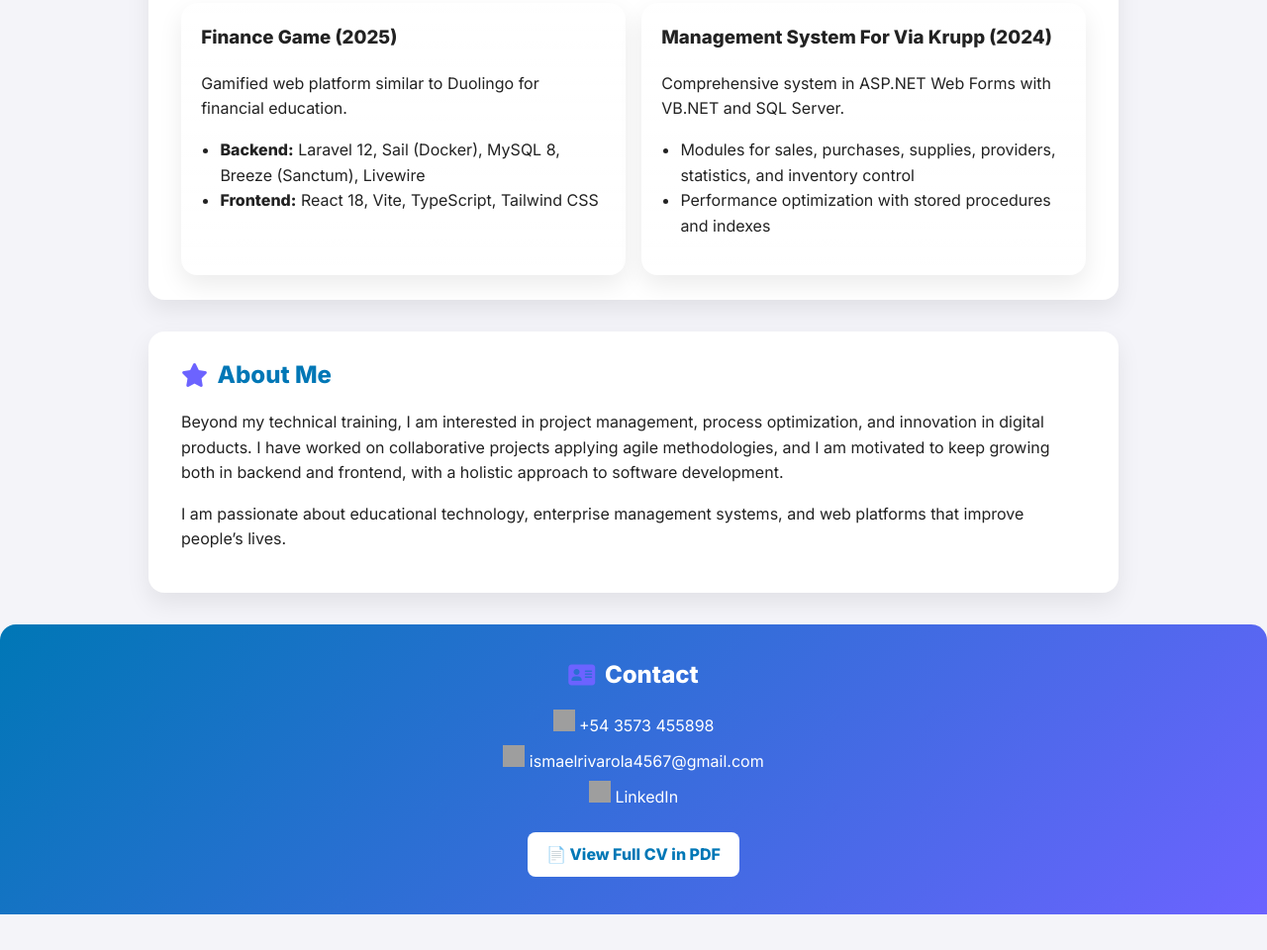
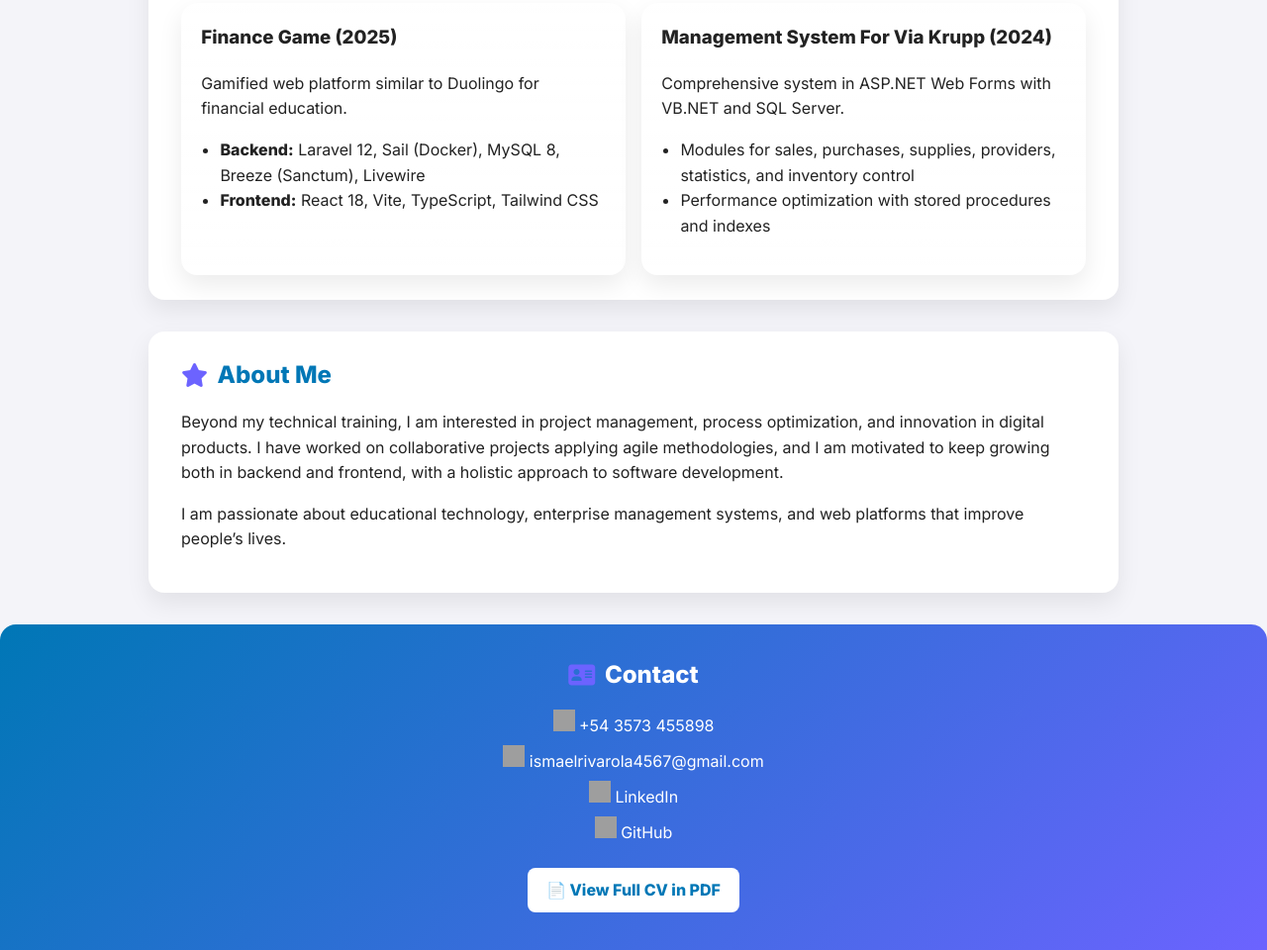
Before and after one commit to Ismael-Rivarola/CvIsmaelRivarola, a plain HTML site: page index.html in a window 1280 px wide. Shown: the part 1268-2228 px from the top of the page at 99% size. Before the commit the page ends 2192 px from the top, so only its background shows below. Drawn offline with Linux system fonts and the light colour scheme; grey boxes are pictures that could not be loaded.

Commit message:
cambiamos

```diff
--- a/index.html
+++ b/index.html
@@ -174,6 +174,12 @@
       <a href="https://www.linkedin.com/in/ismaelrivarola" target="_blank">LinkedIn</a>
     </p>
 
+        <p>
+      <img src="https://img.icons8.com/?size=100&id=106562&format=png&color=000000" alt="GitHub">
+      <a href="https://github.com/Ismael-Rivarola" target="_blank">GitHub</a>
+    </p>
+
+
     <div class="cv-link">
       <a href="https://drive.google.com/file/d/1pawApY_j7xt1GiSMBSzjYAhWYJ61YNY4/view?usp=sharing" target="_blank">
         📄 View Full CV in PDF
```
